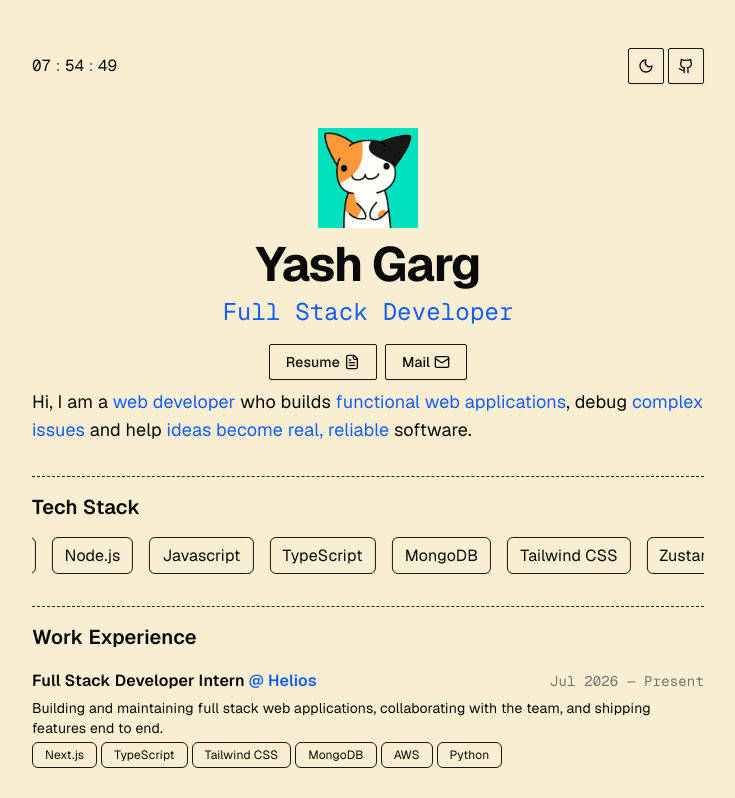
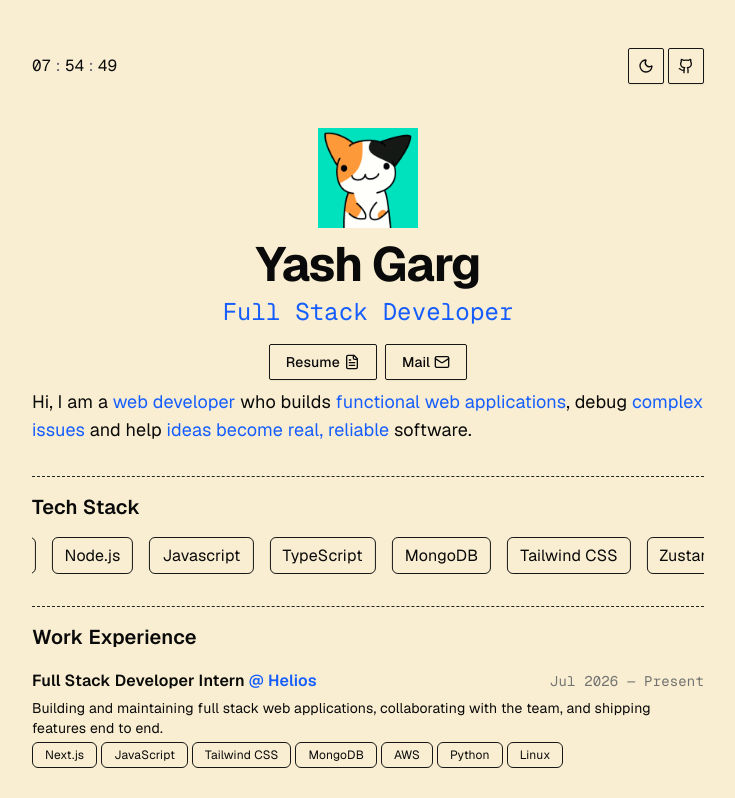
Before and after one commit to mr-mods-yg/mrmods, a Next.js app: page / in a window 1280 px wide. Shown: the top 798 px of the page, without its empty margins (272-1007 px from the left). Built offline with nearby package versions, Linux system fonts and the light colour scheme.

Commit message:
changed tech of work experience

```diff
--- a/src/sections/work-section.tsx
+++ b/src/sections/work-section.tsx
@@ -8,7 +8,7 @@ const workExperience = [
         company: "Helios",
         period: "Jul 2026 — Present",
         description: "Building and maintaining full stack web applications, collaborating with the team, and shipping features end to end.",
-        technologies: ["Next.js", "TypeScript", "Tailwind CSS", "MongoDB", "AWS", "Python"],
+        technologies: ["Next.js", "JavaScript", "Tailwind CSS", "MongoDB", "AWS", "Python","Linux"],
     },
 ]
 
```
